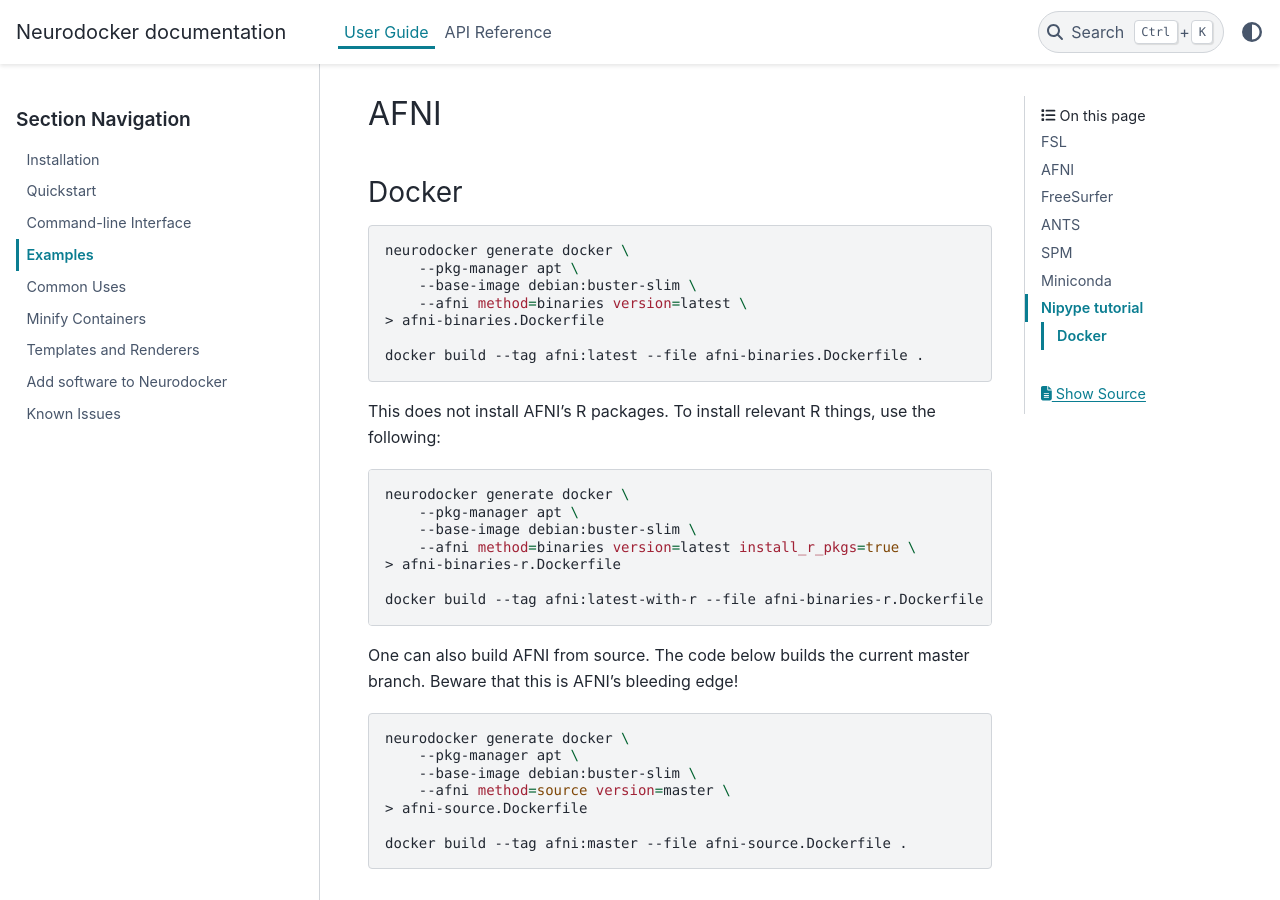
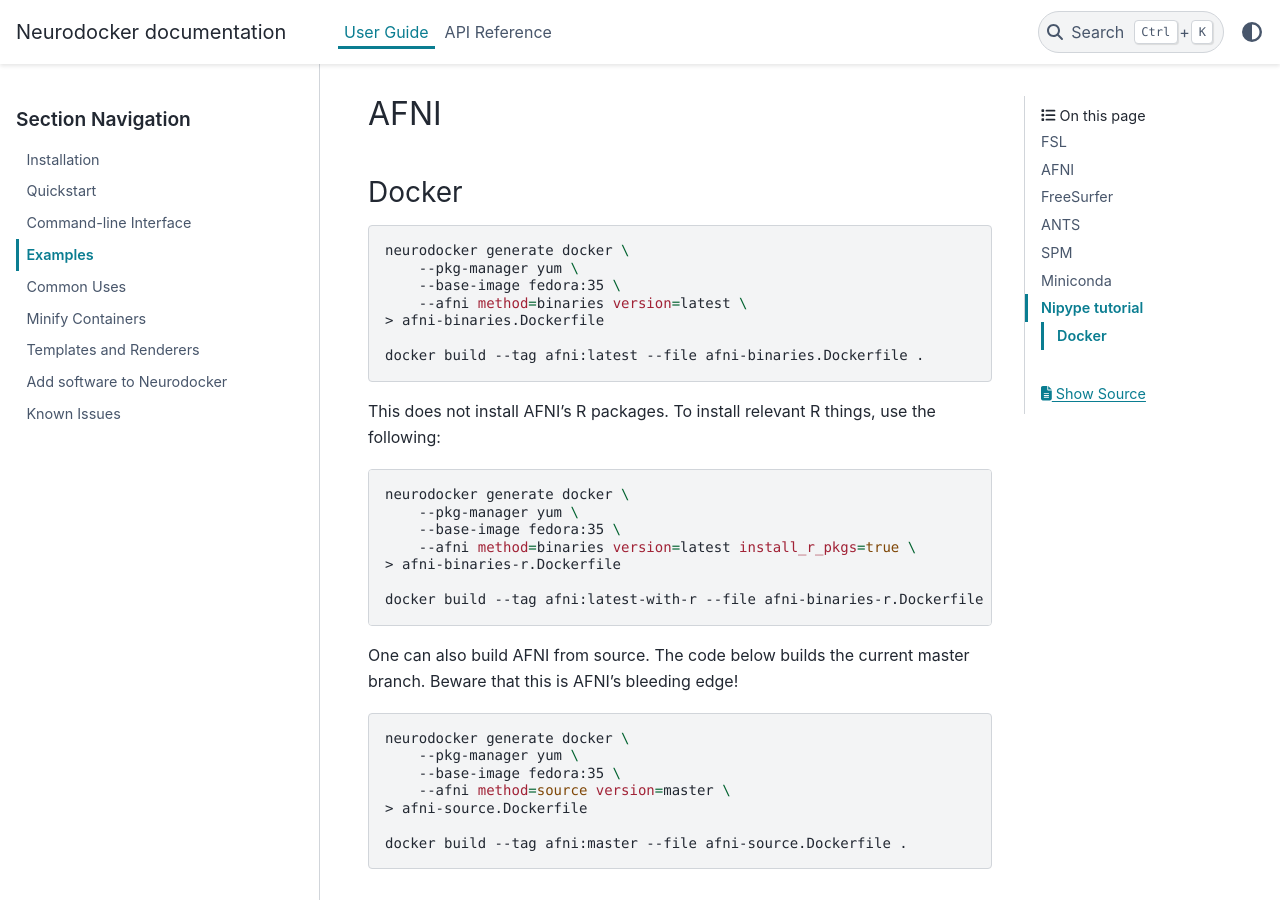
Before and after one commit to ReproNim/neurodocker, a Sphinx documentation site: the page built from docs/user_guide/examples.rst, in a window 1280 px wide and 900 px high, scrolled down 1189 px. Built offline with Sphinx 7.4.7 and the PyData theme 0.15.4, drawn with Linux system fonts in a browser that asks for light colours; pages that are not in the unit, such as notebooks, are missing from menus.

Commit message:
changed base image for AFNI to fedora:35 (#520)
* changed base image for AFNI to fedora:35

https://github.com/ReproNim/neurodocker/issues/519#issuecomment-1465845156

* Update examples.rst

forgot to change pkg-manager from apt to yum

* Update docs/user_guide/examples.rst

* Update docs/user_guide/examples.rst

---------

Co-authored-by: Jakub Kaczmarzyk <jakub.kaczmarzyk@gmail.com>

```diff
--- a/docs/user_guide/examples.rst
+++ b/docs/user_guide/examples.rst
@@ -68,8 +68,8 @@
 .. code-block:: bash
 
     neurodocker generate docker \
-        --pkg-manager apt \
-        --base-image debian:buster-slim \
+        --pkg-manager yum \
+        --base-image fedora:35 \
         --afni method=binaries version=latest \
     > afni-binaries.Dockerfile
 
@@ -81,8 +81,8 @@
 .. code-block:: bash
 
     neurodocker generate docker \
-        --pkg-manager apt \
-        --base-image debian:buster-slim \
+        --pkg-manager yum \
+        --base-image fedora:35 \
         --afni method=binaries version=latest install_r_pkgs=true \
     > afni-binaries-r.Dockerfile
 
@@ -95,8 +95,8 @@
 .. code-block:: bash
 
     neurodocker generate docker \
-        --pkg-manager apt \
-        --base-image debian:buster-slim \
+        --pkg-manager yum \
+        --base-image fedora:35 \
         --afni method=source version=master \
     > afni-source.Dockerfile
 
```
